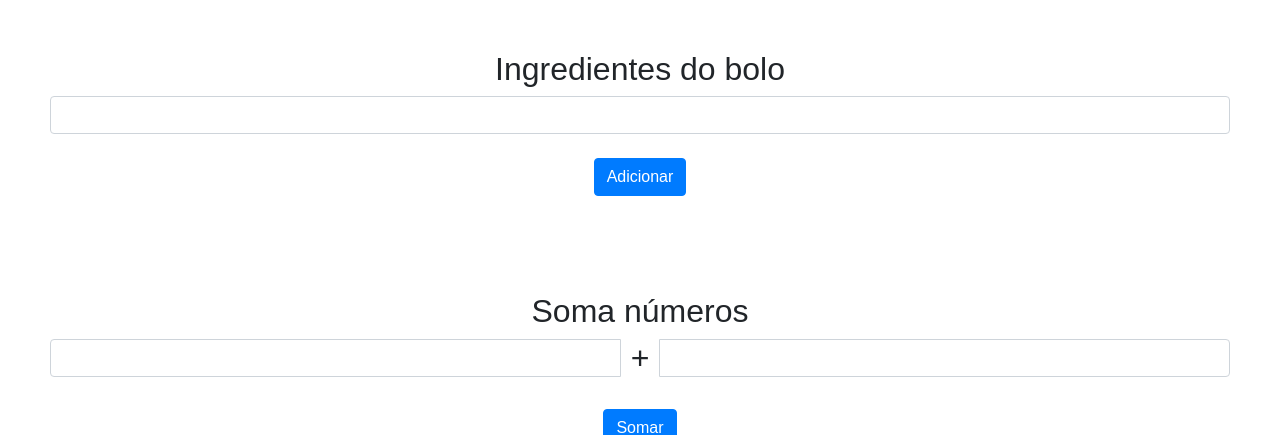
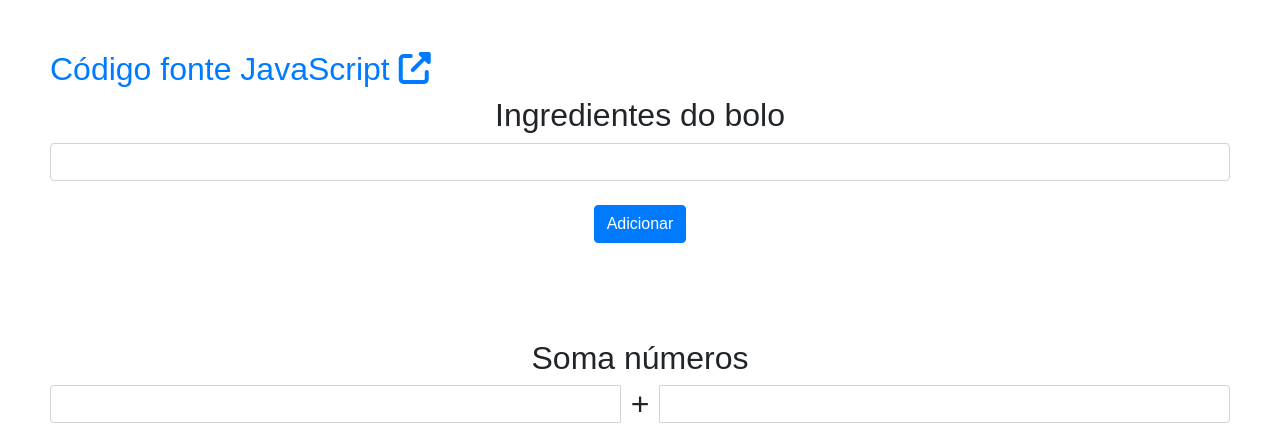
Before and after one commit to MRSW42LT/websiteRocketry, a Flask app: page /escola in a window 1280 px wide. Shown: the part 75-510 px from the top of the page. Run offline with Flask 2, Linux system fonts and the light colour scheme; some libraries are stand-ins or nearby versions.

Commit message:
Update escola.html

```diff
--- a/website/templates/escola.html
+++ b/website/templates/escola.html
@@ -3,6 +3,9 @@
 
 <main>
     {% block main %}
+
+    <a href="static/index.js"><h2>Código fonte JavaScript  <i class="fas fa-external-link-alt"></i></h2></a>
+
     <div style="text-align: center;">
         <h2>Ingredientes do bolo</h2>
 
```
